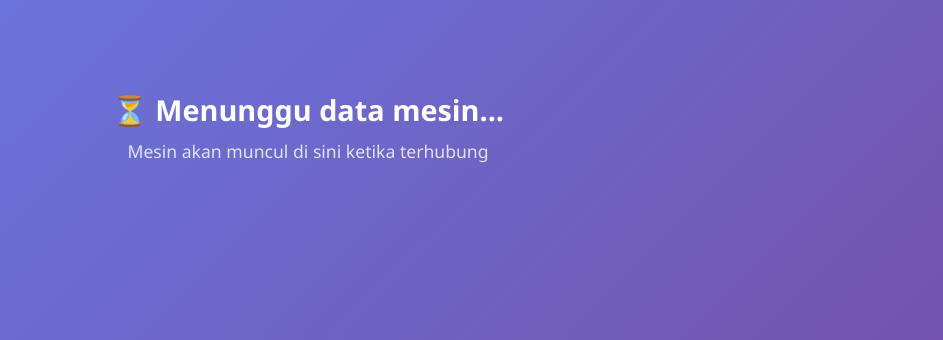
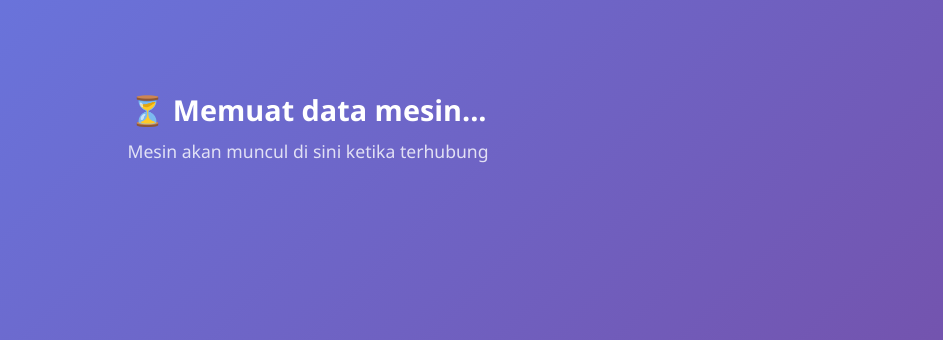
Before and after one commit to rifai-ahmad11/devmonitoring-hd, a Flask app: page / in a window 1280 px wide. Shown: the part 109-449 px from the top of the page, without its empty margins (332-1275 px from the left). Run offline with Flask 3, Linux system fonts and the light colour scheme; the visitor is signed in with stand-in values (Sample User, id 1); data that the repository does not hold is empty.

Commit message:
Update index.html
menunggu data menjadi memuat data

```diff
--- a/templates/index.html
+++ b/templates/index.html
@@ -543,7 +543,7 @@
 
         <div class="machines-grid" id="machinesGrid">
             <div class="empty-state">
-                <h2>⏳ Menunggu data mesin...</h2>
+                <h2>⏳ Memuat data mesin...</h2>
                 <p>Mesin akan muncul di sini ketika terhubung</p>
             </div>
         </div>
```
